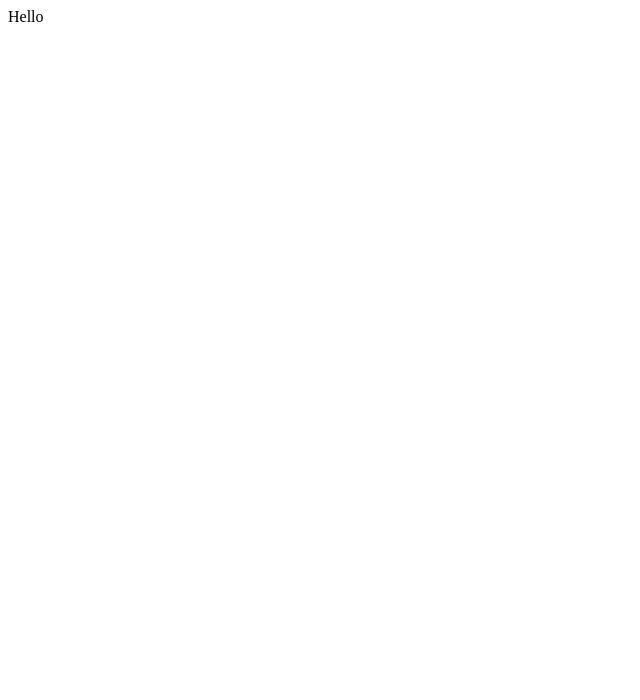
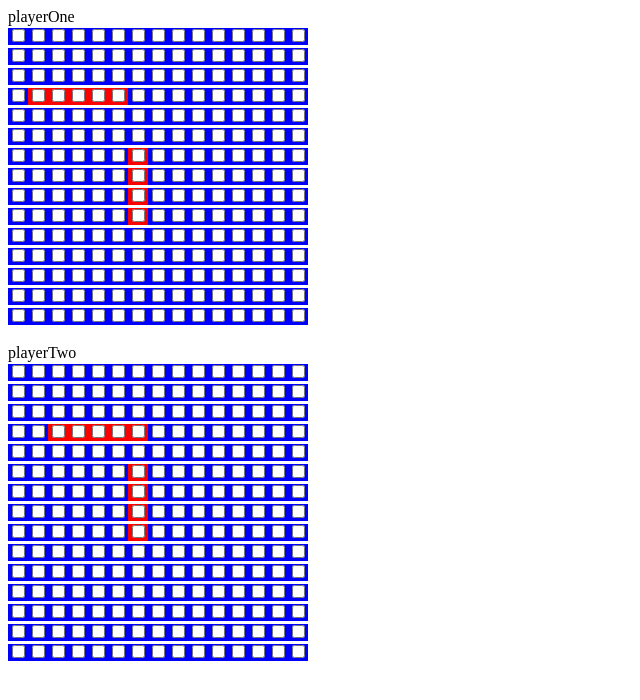
Before and after one commit to gp-ccs/battleship, a Next.js app: page / in a window 1280 px wide. Shown: the top 700 px of the page, without its empty margins (0-640 px from the left). Built offline with nearby package versions, Linux system fonts and the light colour scheme.

Commit message:
Board layout, with simple exception if collisions invalidate a board

```diff
--- a/pages/index.js
+++ b/pages/index.js
@@ -1,4 +1,30 @@
 import React from 'react';
+import { each, find, map } from 'lodash';
+
+function hasShip({
+  ships, board, rowIdx, colIdx,
+}) {
+  let match = false;
+
+  each(board, (shipData, shipName) => {
+    const shipDefinition = find(ships, { id: shipName });
+
+    for (let i = 0; i < shipDefinition.length; i += 1) {
+      if (
+        shipData.x + (shipData.direction === 'horizontal' ? i : 0) === colIdx &&
+        shipData.y + (shipData.direction === 'vertical' ? i : 0) === rowIdx
+      ) {
+        if (match === true) {
+          throw new Error('Invalid board! Two ships overlapping.');
+        }
+
+        match = true;
+      }
+    }
+  });
+
+  return match;
+}
 
 export default class extends React.Component {
   static async getInitialProps() {
@@ -8,10 +34,90 @@ export default class extends React.Component {
   constructor(props) {
     super(props);
 
-    this.state = {};
+    this.state = {
+      ships: [
+        {
+          id: 'battleship',
+          length: 5,
+        },
+        {
+          id: 'destroyer',
+          length: 4,
+        },
+      ],
+      boardWidth: 15,
+      boardHeight: 15,
+      boards: {
+        playerOne: {
+          battleship: {
+            x: 1,
+            y: 3,
+            direction: 'horizontal',
+          },
+          destroyer: {
+            x: 6,
+            y: 6,
+            direction: 'vertical',
+          },
+        },
+        playerTwo: {
+          battleship: {
+            x: 2,
+            y: 3,
+            direction: 'horizontal',
+          },
+          destroyer: {
+            x: 6,
+            y: 5,
+            direction: 'vertical',
+          },
+        },
+      },
+      moves: [],
+    };
   }
 
   render() {
-    return <div>Hello</div>;
+    const {
+      ships, boardWidth, boardHeight, boards, moves,
+    } = this.state;
+
+    return (
+      <div>
+        {map(boards, (board, playerId) => (
+          <div key={`${playerId}`}>
+            {playerId}
+            {map([...new Array(boardHeight)], (b, rowIdx) => (
+              <div key={`${playerId}-row${rowIdx}`}>
+                {map([...new Array(boardWidth)], (c, colIdx) => (
+                  <span
+                    key={`${playerId}-row${rowIdx}-col${colIdx}`}
+                    hasShip={hasShip({
+                      ships,
+                      board,
+                      rowIdx,
+                      colIdx,
+                    })}
+                    style={{
+                      background: hasShip({
+                        ships,
+                        board,
+                        rowIdx,
+                        colIdx,
+                      })
+                        ? 'red'
+                        : 'blue',
+                    }}
+                  >
+                    <input type="checkbox" />
+                  </span>
+                ))}
+              </div>
+            ))}
+            <br />
+          </div>
+        ))}
+      </div>
+    );
   }
 }
```
